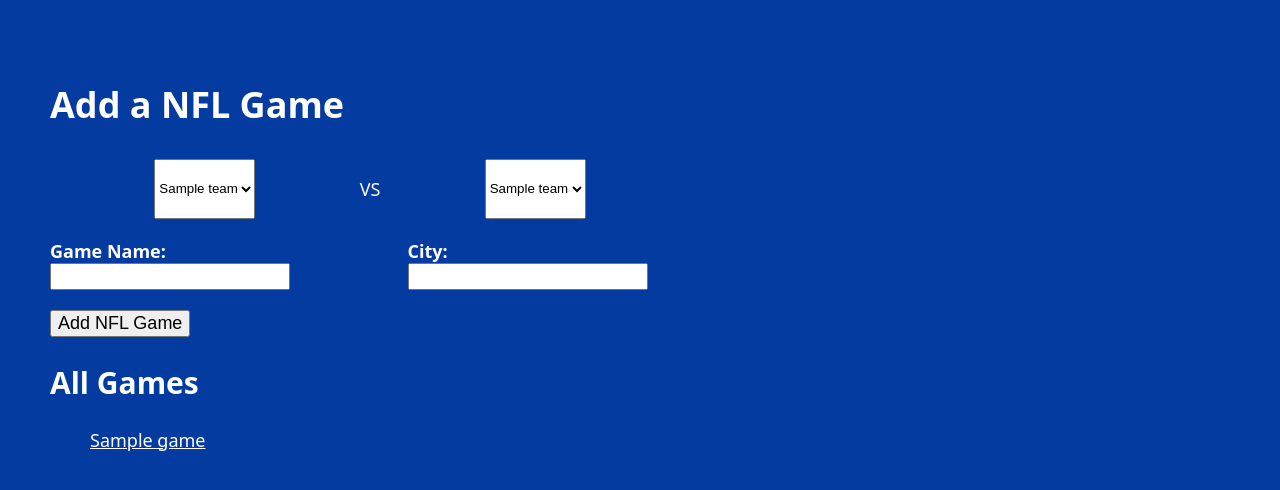
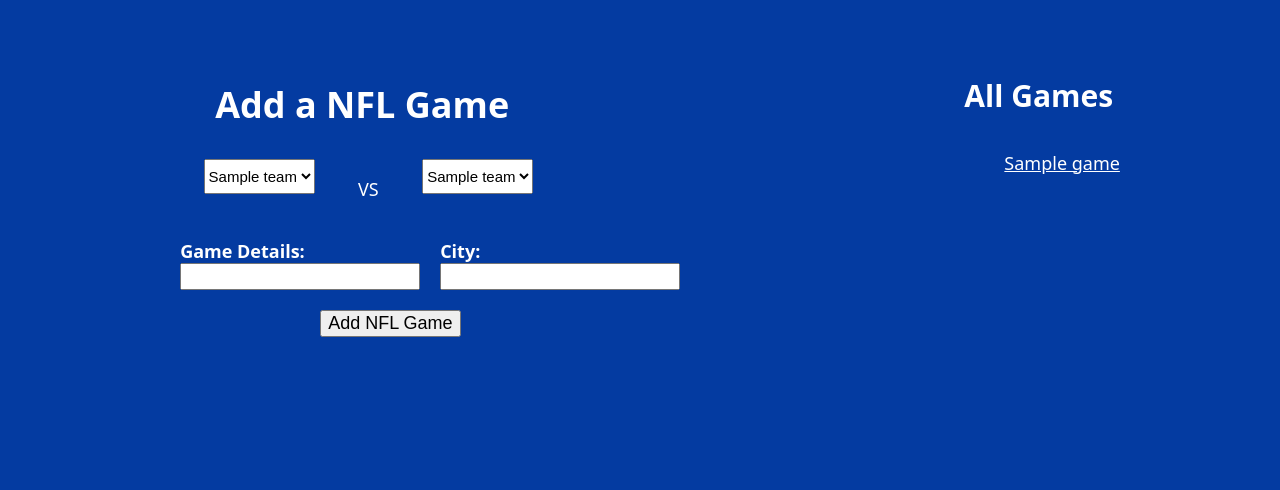
Before and after one commit to djrich87/football-city-project-two, a Node server app: page /games in a window 1280 px wide. Shown: the part 53-543 px from the top of the page. Run offline with Node 20, Linux system fonts and the light colour scheme; the visitor is signed in with stand-in values (Sample User, id 1); tables that the repository leaves empty hold one stand-in row (values such as "Sample post"); some libraries are stand-ins or nearby versions.

Commit message:
CSS work to all pages

```diff
--- a/public/stylesheets/games/index.css
+++ b/public/stylesheets/games/index.css
@@ -1,13 +1,26 @@
+.front-page {
+  display: flex;
+  width: 100%;
+  justify-content: space-evenly;
+}
+
 .section-one {
-  display: flexbox;
+  display: flex;
   flex-direction: column;
-  align-items: left;
+}
+
+h1 {
+  margin-left: 55px;
+}
+
+select {
+  height: 35px;
+  font-size: 15px;
 }
 
 .section-two {
-  display: flexbox;
+  display: flex;
   flex-direction: column;
-  align-items: right;
 }
 
 form {
@@ -32,8 +45,16 @@ form {
   width: 80%;
 }
 
+.game-details label {
+  margin-left: 20px;
+}
+
 .add-game-button {
-  align-items: center;
+  margin: 0 auto;
+}
+
+.add-game-button button {
+  margin-right: 60px;
 }
 
 .vs {
--- a/views/games/index.ejs
+++ b/views/games/index.ejs
@@ -2,7 +2,7 @@
 <link rel="stylesheet" href="/stylesheets/games/index.css">
 <%- include('../partials/nav') %>
 
-<section>
+<section class="front-page">
   <% if (user) { %>
   <div class="section-one">
     <h1>Add a NFL Game</h1>
@@ -10,6 +10,8 @@
     <form
     action="/games" method="POST">
       <div class="team-container">
+
+
         <select name="teamOne">
           <% teams.forEach(team => { %>
           <option value="<%= team._id %>"><%= team.name %></option>
@@ -29,14 +31,14 @@
 
       <div class="game-details">
         <label>
-          Game Name:
+          Game Details:
           <input type="text" name="name" autocomplete="off">
         </label>
-        <!-- add date later -->
         <label>
           City:
           <input type="text" name="city" autocomplete="off">
         </label>
+
       </div>
 
       <div class="add-game-button">
@@ -48,7 +50,7 @@
 
   <% } %>
 
-  <div class="section2">
+  <div class="section-two">
   <h2>All Games</h2>
 	<ul>
   <% games.forEach(game => { %>
@@ -57,7 +59,8 @@
     </li>
   <% }) %>
   </ul>
+  </div>
+
 </section>
-</div>
 
 <%- include('../partials/footer') %>
--- a/views/partials/nav.ejs
+++ b/views/partials/nav.ejs
@@ -15,7 +15,7 @@
 
     <% if (user) { %>
       <a href="/auth/logout">
-        <button type="submit">Logout</button>
+        <button type="submit"><span class="logout">Logout</span></button>
       </a>
     <% } else { %>
       <a href="/auth/google" class="siwg-link">
--- a/views/profiles/index.ejs
+++ b/views/profiles/index.ejs
@@ -5,6 +5,7 @@
   integrity="sha384-EVSTQN3/azprG1Anm3QDgpJLIm9Nao0Yz1ztcQTwFspd3yD65VohhpuuCOmLASjC"
   crossorigin="anonymous"
 >
+<link rel="stylesheet" href="/stylesheets/profile.css">
 <%- include('../partials/nav') %>
 
 <main class="bg-light">
--- a/views/profiles/show.ejs
+++ b/views/profiles/show.ejs
@@ -13,7 +13,6 @@
   <% } %>
   <h1>It's <%= isSelf ? "you" : profile.name %>!</h1>
 
-
 </main>
 
 <%- include('../partials/footer') %>
--- a/views/teams/new.ejs
+++ b/views/teams/new.ejs
@@ -1,4 +1,5 @@
 <%- include('../partials/html-head') %>
+<link rel="stylesheet" href="/stylesheets/teams/new.css">
 <%- include('../partials/nav') %>
 
 <main>
```
Also changed, not shown: controllers/games.js (+0 -25 lines), public/stylesheets/profile.css (added, +15 -0 lines), public/stylesheets/teams/new.css (+7 -0 lines), README.md.
